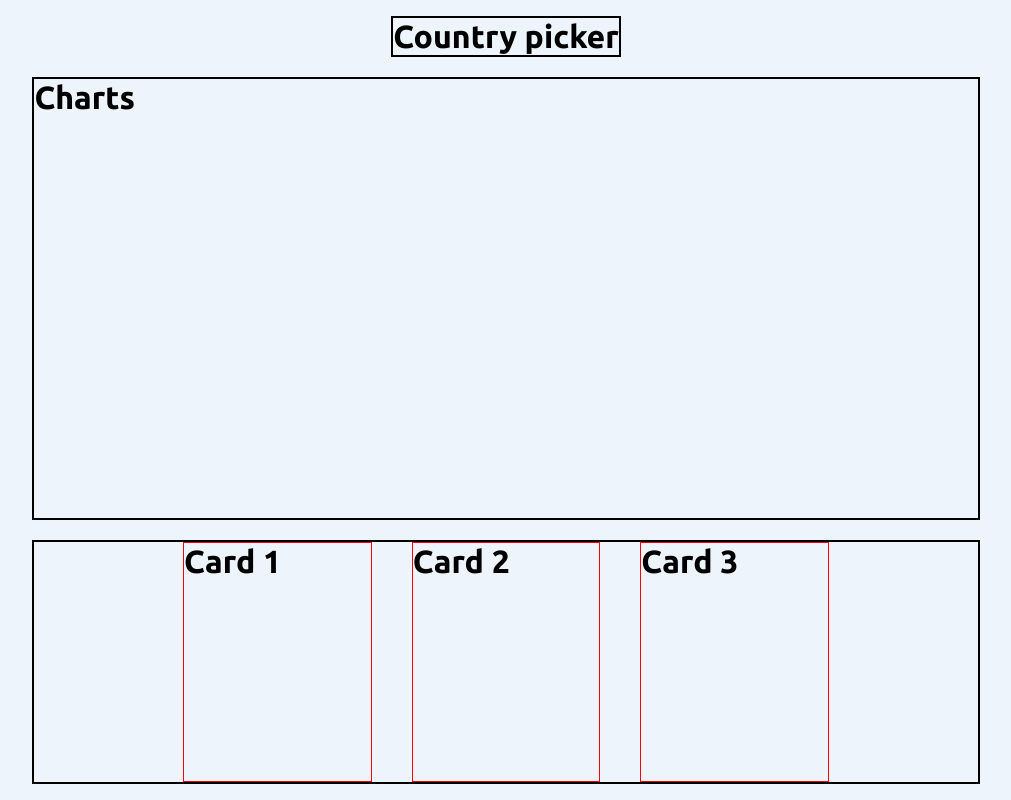
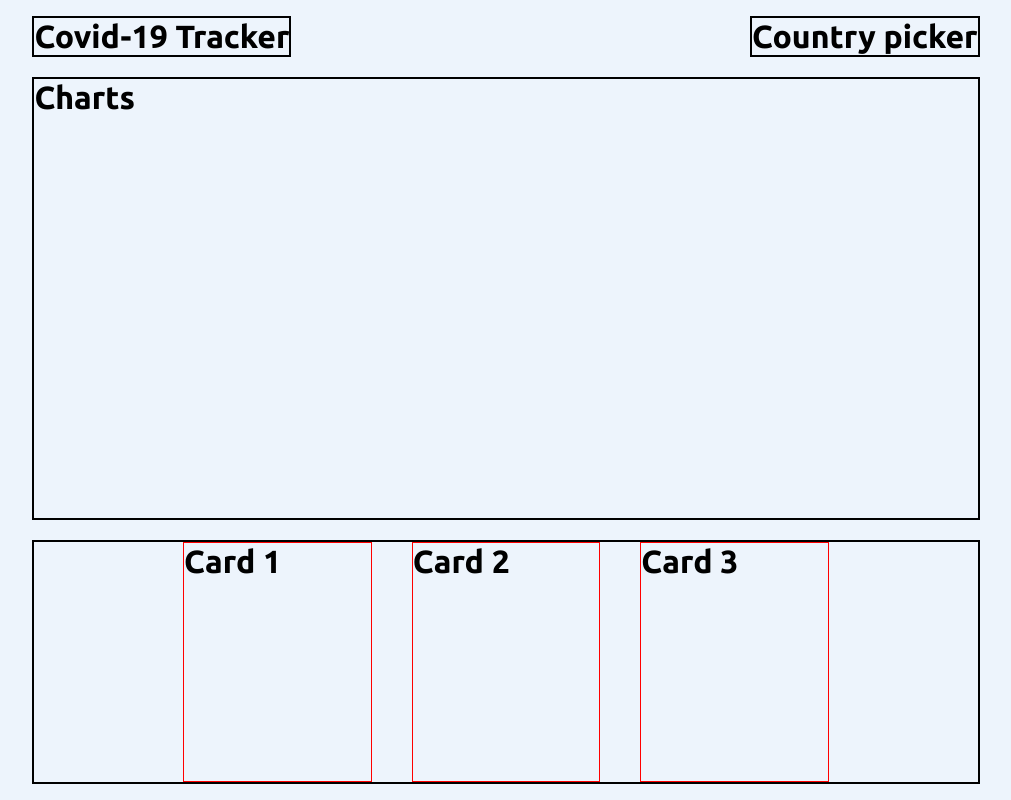
Before and after one commit to AlaaEddine20/covid-tracker, a React (Create React App) app: page / in a window 1280 px wide. Shown: the whole page, without its empty margins (134-1145 px from the left). Built offline with nearby package versions, Linux system fonts and the light colour scheme; no server answers.

Commit message:
layout done

```diff
--- a/src/App.js
+++ b/src/App.js
@@ -1,8 +1,12 @@
 import React, { useEffect, useState } from "react";
+// functions
 import { fetchData } from "./api/index";
+// components
 import Cards from "./components/cards/Cards";
 import Charts from "./components/charts/Charts";
 import CountryPicker from "./components/country_picker/CountryPicker";
+import Logo from "./components/logo/Logo";
+// styles
 import styles from "./App.module.scss";
 
 function App() {
@@ -18,7 +22,14 @@ function App() {
 
   return (
     <div className={styles.container}>
-      <CountryPicker />
+      <div className={styles.top_view}>
+        <div>
+          <Logo />
+        </div>
+        <div>
+          <CountryPicker />
+        </div>
+      </div>
       <Charts />
       <Cards data={data} />
     </div>
--- a/src/App.module.scss
+++ b/src/App.module.scss
@@ -18,3 +18,9 @@ body {
   flex-direction: column;
   padding: 1rem 3rem;
 }
+
+.top_view {
+  width: 80%;
+  display: flex;
+  justify-content: space-between;
+}
--- /dev/null
+++ b/src/components/logo/Logo.js
@@ -0,0 +1,12 @@
+import React from "react";
+import styles from "./Styles.module.scss";
+
+const Logo = () => {
+  return (
+    <div className={styles.logo_container}>
+      <h1>Covid-19 Tracker</h1>
+    </div>
+  );
+};
+
+export default Logo;
--- /dev/null
+++ b/src/components/logo/Styles.module.scss
@@ -0,0 +1,3 @@
+.logo_container {
+  border: 2px solid black;
+}
```
